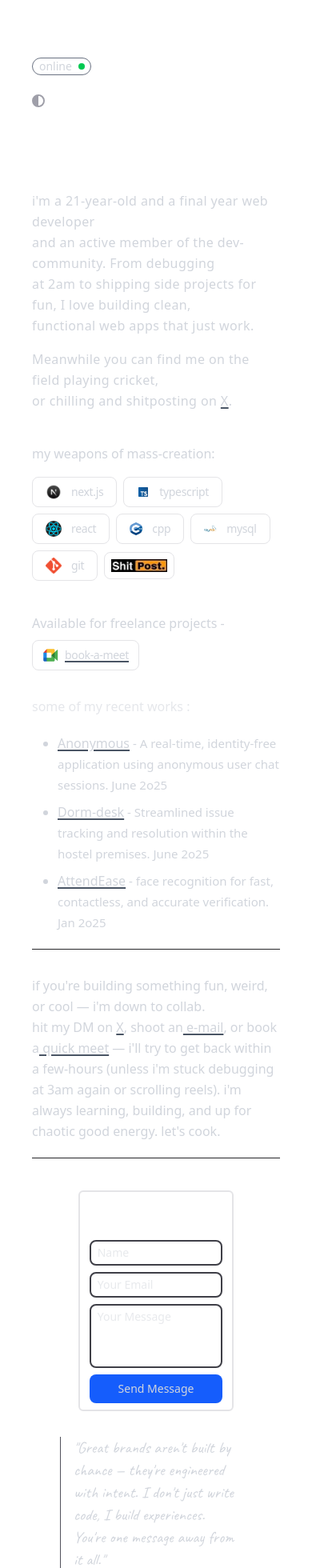
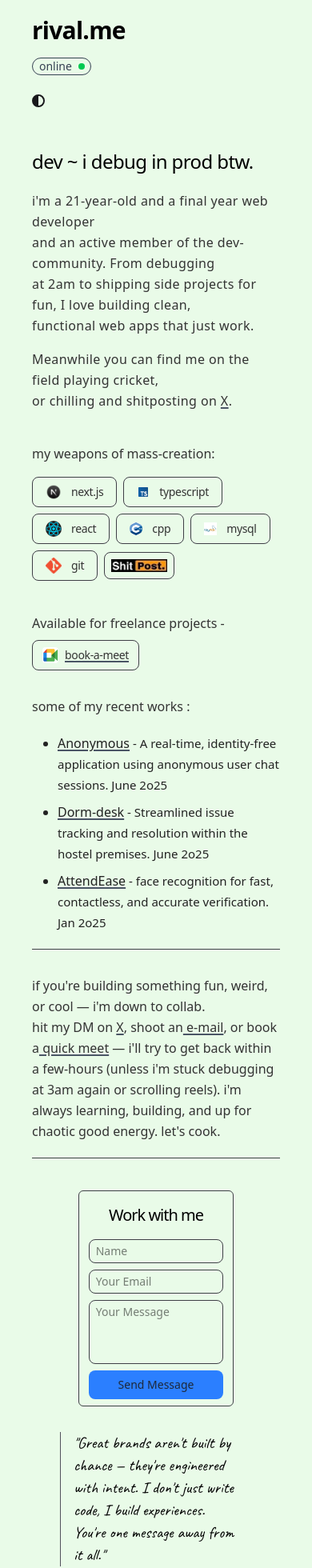
Before and after one commit to Rival-05/Portfolio, a Next.js app: page / in a window 390 px wide. Shown: the part 40-2000 px from the top of the page at 80% size. Built offline with nearby package versions, Linux system fonts and the light colour scheme.

Commit message:
Finished working on light-mode

```diff
--- a/src/app/globals.css
+++ b/src/app/globals.css
@@ -3,7 +3,7 @@
 @custom-variant dark (&:where(.dark, .dark *));
 
 :root {
-  --background: #ffffff;
+  --background: #e9fbe8;
   --foreground: #171717;
 }
 
--- a/src/my_components/DarkModeToggle.tsx
+++ b/src/my_components/DarkModeToggle.tsx
@@ -24,7 +24,7 @@ export default function DarkModeToggle() {
   return (
     <button
       onClick={toggleTheme}
-      className="py-2 md:mt-0 mt-4 rounded-full transition-opacity duration-100 hover:opacity-60 cursor-pointer"
+      className="py-2 md:mt-0 mt-4 rounded-full transition-opacity duration-100  hover:opacity-70 cursor-pointer"
       aria-label="Toggle Dark Mode"
     >
       <svg
@@ -32,7 +32,7 @@ export default function DarkModeToggle() {
         fill="currentColor"
         strokeWidth="0"
         viewBox="0 0 512 512"
-        className="h-4 w-4 text-zinc-400 dark:text-zinc-100"
+        className="h-4 w-4 text-zinc-900 dark:text-zinc-100"
         xmlns="http://www.w3.org/2000/svg"
       >
         <path d="M448 256c0-106-86-192-192-192V448c106 0 192-86 192-192zM0 256a256 256 0 1 1 512 0A256 256 0 1 1 0 256z" />
--- a/src/my_components/Small.tsx
+++ b/src/my_components/Small.tsx
@@ -8,12 +8,12 @@ export const Last = () => {
             <div className='flex justify-between mt-4'>
                 <p>© 2025<a href="#" className="underlining-links text-sm" >  rival.me </a></p>
                 <div className="flex gap-3 text-lg">
-                <a href="https://x.com/Rival_o5" target="_blank" rel="noopener noreferrer" className="hover:text-white"><FaTwitter /></a>
-                <a href="https://www.linkedin.com/in/rivalo5/" target="_blank" rel="noopener noreferrer" className="hover:text-white"><FaLinkedin /></a>
-                <a href="https://github.com/Rival-05" target="_blank" rel="noopener noreferrer" className="hover:text-white"><FaGithub /></a>
-                <a href="https://www.instagram.com/rivalxdezines/" target="_blank" rel="noopener noreferrer" className="hover:text-white"><FaInstagram /></a>
-                <a href="mailto:rivalo3.chat@gmail.com" className="hover:text-white"><FaEnvelope /></a>
-                <a href="#" className="hover:text-white"><FaPaperclip /></a>
+                <a href="https://x.com/Rival_o5" target="_blank" rel="noopener noreferrer" className="hover:text-blue-500"><FaTwitter /></a>
+                <a href="https://github.com/Rival-05" target="_blank" rel="noopener noreferrer" className="hover:text-gray-500"><FaGithub /></a>
+                <a href="https://www.linkedin.com/in/rivalo5/" target="_blank" rel="noopener noreferrer" className="hover:text-blue-500"><FaLinkedin /></a>
+                <a href="https://www.instagram.com/rivalxdezines/" target="_blank" rel="noopener noreferrer" className="hover:text-pink-600"><FaInstagram /></a>
+                <a href="mailto:rivalo3.chat@gmail.com" className="hover:text-orange-300"><FaEnvelope /></a>
+                <a href="#" className="hover:text-purple-400"><FaPaperclip /></a>
             </div>
             </div>
         </small>
--- a/src/my_components/achievements.tsx
+++ b/src/my_components/achievements.tsx
@@ -3,9 +3,9 @@ import React from 'react';
 export const Achieved = () => {
     return(
         <div className='flex flex-col mt-8'>
-            <span className='font-medium tracking-normal text-gray-200'>some of my recent works : </span>
+            <span className='font-medium tracking-normal text-[#333333] dark:text-gray-300'>some of my recent works : </span>
             <div className='mt-3 flex flex-wrap pl-8  gap-3 rounded-lg '>
-                <ol className='list-disc text-gray-300 items-center'>
+                <ol className='list-disc text-[#222222] dark:text-gray-200 items-center'>
                     <li >
                         <div className='flex-row gap-2 items-center mt-2'>
                             <a href="#" className="underline underline-offset-2 decoration-gray-600 transition-all duration-200 hover:decoration-gray-400 mouse-cursor decoration-2">Anonymous</a>
--- a/src/my_components/bookameet.tsx
+++ b/src/my_components/bookameet.tsx
@@ -5,7 +5,7 @@ export const Bookameat = () => {
         <div className='flex flex-wrap gap-2 mt-10 items-center'>
             <span className='font-medium'>Available for freelance projects - </span>
             <br />
-            <div className='flex flex-row gap-3 items-center justify-between px-3 py-2 border  dark:border-zinc-700 border-zinc-200 cursor-pointer hover:shadow-md rounded-lg text-sm font-medium tracking-tight'>
+            <div className='flex flex-row gap-3 items-center justify-between px-3 py-2 border  border-zinc-700 cursor-pointer hover:shadow-md rounded-lg text-sm font-medium tracking-tight'>
                 <a href="https://cal.com/rajat-tripathi/30min" className='flex flex-row gap-2 justify-between items-center'>
                     <img src="/util/gmeet.png" alt="Gmeet" className='w-5 h-5 rounded' />
                     <span className='underline underline-offset-2 decoration-gray-600 transition-all duration-200 hover:decoration-gray-400 mouse-cursor decoration-2'>book-a-meet</span>
--- a/src/my_components/contact.tsx
+++ b/src/my_components/contact.tsx
@@ -38,8 +38,8 @@ export default function ContactForm() {
   };
 
   return (
-    <form onSubmit={handleSubmit} className="flex flex-col gap-2 w-[70%] sm:w-[50%] justify-between px-3 py-2 border-2 dark:border-zinc-700 border-zinc-200 trasition-all duration-300 hover:shadow-md rounded-md text-sm font-medium ">
-      <h1 className="font-medium text-xl py-2 text-[#FFFFFF] text-center tracking-tighter">Work with me</h1>
+    <form onSubmit={handleSubmit} className="flex flex-col gap-2 w-[70%] sm:w-[50%] justify-between px-3 py-2 border dark:border-2 border-zinc-700 trasition-all duration-300 hover:shadow-md rounded-md text-sm font-medium ">
+      <h1 className="font-medium text-xl py-2 dark:text-[#FFFFFF] text-[#000000] text-center tracking-tighter">Work with me</h1>
 
       <input
         type="text"
@@ -47,7 +47,7 @@ export default function ContactForm() {
         placeholder="Name"
         value={form.name}
         onChange={handleChange}
-        className="w-full py-1 px-2 border-2 outline-none rounded-lg border-zinc-700 focus:border-zinc-600 font-normal text-gray-300"
+        className="w-full py-1 px-2 border dark:border-2 outline-none rounded-lg border-zinc-700 focus:border-zinc-600 font-normal dark:text-gray-200 text-[#000000]"
       />
 
       <input
@@ -56,7 +56,7 @@ export default function ContactForm() {
         placeholder="Your Email"
         value={form.email}
         onChange={handleChange}
-        className="w-full py-1 px-2 border-2 outline-none rounded-lg border-zinc-700 focus:border-zinc-600 font-normal text-gray-300"
+        className="w-full py-1 px-2 border dark:border-2 outline-none rounded-lg border-zinc-700 focus:border-zinc-600 font-normal dark:text-gray-200 text-[#000000]"
       />
 
       <textarea
@@ -64,12 +64,12 @@ export default function ContactForm() {
         placeholder="Your Message"
         value={form.message}
         onChange={handleChange}
-        className="min-h-20 resize-none overflow-hidden w-full py-1 px-2 border-2 outline-none rounded-lg border-zinc-700 focus:border-zinc-600 font-normal text-gray-300"
+        className="min-h-20 resize-none overflow-hidden w-full py-1 px-2 border dark:border-2 outline-none rounded-lg border-zinc-700 focus:border-zinc-600 font-normal dark:text-gray-200 text-[#000000]"
       ></textarea>
 
       <button
         type="submit"
-        className="w-full py-2 bg-blue-600 text-gray-300 hover:text-gray-400 rounded-lg hover:bg-blue-700 transition-all duration-300"
+        className="w-full py-2 dark:bg-blue-600 bg-blue-500 dark:text-gray-300 text-gray-800 hover:text-gray-900 hover:bg-blue-600 dark:hover:text-gray-100 rounded-lg dark:hover:bg-blue-700 transition-all duration-300"
       >
         Send Message
       </button>
--- a/src/my_components/contactdiv.tsx
+++ b/src/my_components/contactdiv.tsx
@@ -11,7 +11,7 @@ export const Contactdiv = () => {
     return(
         <div className='flex flex-col sm:flex-row items-center justify-between gap-4 mt-10 px-4'>
             <ContactForm />
-            <span className={`${caveat.className} text-xl px-4 flex mt-4 sm:mt-0 border-l border-zinc-600 items-center w-[240px]`}> "Great brands aren't built by chance — they're
+            <span className={`${caveat.className} text-xl px-4 flex mt-4 sm:mt-0 border-l dark:text-gray-300 text-[#000000] border-zinc-600 items-center w-[240px]`}> "Great brands aren't built by chance — they're
                  engineered with intent. I don't just write code, I build experiences.
                  You're one message away from it all."
             </span>
--- a/src/my_components/glow.tsx
+++ b/src/my_components/glow.tsx
@@ -2,7 +2,7 @@ import React from "react";
 
 export const Glow = () => {
   return (
-    <div className="flex items-center justify-between w-[74px] lg:mt-1  mt-4 gap-2 px-2 text-sm font-normal text-gray-300 border border-gray-500 rounded-xl tracking-normal">
+    <div className="flex items-center justify-between w-[74px] lg:mt-1  mt-4 gap-2 px-2 text-sm font-normal text-gray-700 dark:text-gray-300 border dark:border-gray-500 border-gray-700 rounded-xl tracking-normal">
       online
       <span className="relative flex h-2 w-2">
         <span className="animate-ping absolute inline-flex h-full w-full rounded-full bg-green-400 opacity-75"></span>
--- a/src/my_components/navbar.tsx
+++ b/src/my_components/navbar.tsx
@@ -6,7 +6,7 @@ export const Nav = () =>{
         <nav className="py-5 mb-3 lg:mb-10 md:mb-10">
           <div className="flex flex-col md:flex-row md:items-center justify-between">
               <div className="flex items-center ">
-                  <a href="#" className="flex-none lg:flex items-center gap-3 text-3xl font-semibold text-[#FFFFFF] antialiased tracking-tight">rival.me
+                  <a href="#" className="flex-none lg:flex items-center gap-3 text-3xl font-semibold text-[#000000] dark:text-[#FFFFFF] antialiased tracking-tight">rival.me
                   <Glow />
                   </a>
               </div>
--- a/src/my_components/section.tsx
+++ b/src/my_components/section.tsx
@@ -8,8 +8,8 @@ import { Contactdiv } from "./contactdiv";
 export const Sextion = () =>{
     return(
         <section className="flex-col justify-center items-center py-3">
-        <h1 className="text-2xl text-[#FFFFFF] font-medium tracking-tight">dev ~ i debug in prod btw.</h1>
-        <div className="flex flex-col mt-5 text-gray-300 leading-relaxed ">
+        <h1 className="text-2xl dark:text-[#FFFFFF] text-[#000000] font-medium tracking-tight">dev ~ i debug in prod btw.</h1>
+        <div className="flex flex-col mt-5 dark:text-gray-300 text-[#333333] leading-relaxed ">
             <p className="tracking-wide">i'm a 21-year-old and a final year web developer <br />
             and an active member of the dev-community. From debugging <br />at 2am to shipping side
             projects for fun, I love building clean,<br /> functional web apps that just work.
@@ -21,9 +21,9 @@ export const Sextion = () =>{
             <Techie />
             <Bookameat />
             <Achieved />
-            <hr className="mt-5 border-zinc-800"/>
+            <hr className="mt-5 border-zinc-700"/>
             <Ad />
-            <hr className="mt-5 border-zinc-800"/>
+            <hr className="mt-5 border-zinc-700"/>
             <Contactdiv />
         </div>
         </section>
--- a/src/my_components/techstack.tsx
+++ b/src/my_components/techstack.tsx
@@ -3,31 +3,31 @@ import React from 'react';
 export const Techie = () => {
     return(
             <div className="flex flex-wrap items-center mt-2 gap-2">
-                <div className="flex flex-row gap-3 items-center justify-between px-4 py-2 border  dark:border-zinc-700 border-zinc-200 cursor-pointer trasition-all duration-300 hover:-translate-y-1 hover:shadow-md rounded-lg text-sm font-medium tracking-tight">
+                <div className="flex flex-row gap-3 items-center justify-between px-4 py-2 border  border-zinc-700 cursor-pointer transition-all duration-300 hover:-translate-y-1 hover:shadow-md rounded-lg text-sm font-medium tracking-tight">
                     <img src="/util/nextjs.png" alt="Nextjs" className="w-5 h-5 rounded-full " />
                     <span>next.js</span>
                 </div>
-                <div className="flex flex-row gap-3 items-center justify-between px-4 py-2 border dark:border-zinc-700 border-zinc-200 cursor-pointer trasition-all duration-300 hover:-translate-y-1 hover:shadow-md rounded-lg text-sm font-medium tracking-tight">
+                <div className="flex flex-row gap-3 items-center justify-between px-4 py-2 border border-zinc-700 cursor-pointer trasition-all duration-300 hover:-translate-y-1 hover:shadow-md rounded-lg text-sm font-medium tracking-tight">
                     <img src="/util/ts.png" alt="Typescript" className="w-4 h-4  " />
                     <span>typescript</span>
                 </div>
-                <div className="flex flex-row gap-3 items-center justify-between px-4 py-2 border  dark:border-zinc-700 border-zinc-200 cursor-pointer trasition-all duration-300 hover:-translate-y-1 hover:shadow-md rounded-lg text-sm font-medium tracking-tight">
+                <div className="flex flex-row gap-3 items-center justify-between px-4 py-2 border  border-zinc-700 cursor-pointer trasition-all duration-300 hover:-translate-y-1 hover:shadow-md rounded-lg text-sm font-medium tracking-tight">
                     <img src="/util/react.png" alt="React" className="w-5 h-5 rounded-full " />
                     <span>react</span>
                 </div>
-                <div className="flex flex-row gap-3 items-center justify-between px-4 py-2 border  dark:border-zinc-700 border-zinc-200 cursor-pointer trasition-all duration-300 hover:-translate-y-1 hover:shadow-md rounded-lg text-sm font-medium tracking-tight">
+                <div className="flex flex-row gap-3 items-center justify-between px-4 py-2 border  border-zinc-700 cursor-pointer trasition-all duration-300 hover:-translate-y-1 hover:shadow-md rounded-lg text-sm font-medium tracking-tight">
                     <img src="/util/cpp.png" alt="Cpp" className="w-4 h-4 rounded-full " />
                     <span>cpp</span>
                 </div>
-                <div className="flex flex-row gap-3 items-center justify-between px-4 py-2 border  dark:border-zinc-700 border-zinc-200 cursor-pointer trasition-all duration-300 hover:-translate-y-1 hover:shadow-md rounded-lg text-sm font-medium tracking-tight">
+                <div className="flex flex-row gap-3 items-center justify-between px-4 py-2 border  border-zinc-700 cursor-pointer trasition-all duration-300 hover:-translate-y-1 hover:shadow-md rounded-lg text-sm font-medium tracking-tight">
                     <img src="/util/mysql.png" alt="Mysql" className="w-4 h-4  " />
                     <span>mysql</span>
                 </div>
-                <div className="flex flex-row gap-3 items-center justify-between px-4 py-2 border  dark:border-zinc-700 border-zinc-200 cursor-pointer trasition-all duration-300 hover:-translate-y-1 hover:shadow-md rounded-lg text-sm font-medium tracking-tight">
+                <div className="flex flex-row gap-3 items-center justify-between px-4 py-2 border  border-zinc-700 cursor-pointer trasition-all duration-300 hover:-translate-y-1 hover:shadow-md rounded-lg text-sm font-medium tracking-tight">
                     <img src="/util/git.png" alt="git" className="w-5 h-5 rounded-full " />
                     <span>git</span>
                 </div>
-                <div className="flex flex-row gap-3 items-center justify-between px-2 py-2 border  dark:border-zinc-700 border-zinc-200 cursor-pointer trasition-all duration-300 hover:-translate-y-1 hover:shadow-md rounded-lg text-sm font-medium tracking-tight">
+                <div className="flex flex-row gap-3 items-center justify-between px-2 py-2 border  border-zinc-700 cursor-pointer trasition-all duration-300 hover:-translate-y-1 hover:shadow-md rounded-lg text-sm font-medium tracking-tight">
                     <img src="/util/shit.jpeg" alt="git" className='h-4' />
                 </div>
             </div>
```
